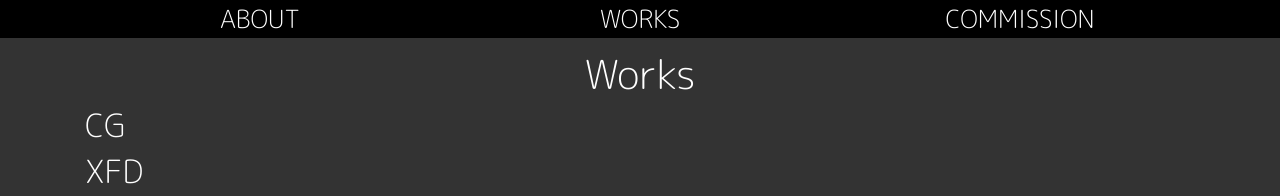
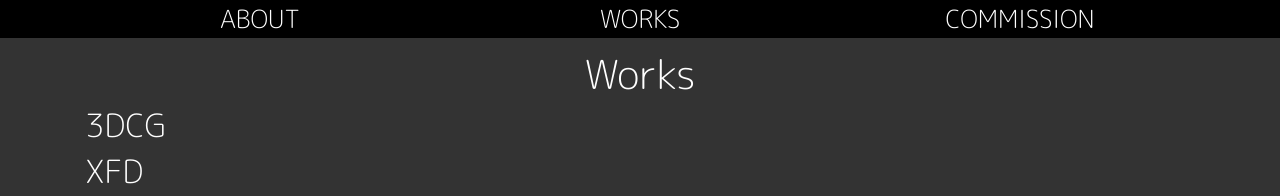
Before and after one commit to Rlettuce05/kaede-web, a Nuxt app: page /Works in a window 1280 px wide. Shown: the top 196 px of the page. Built offline with nearby package versions, Linux system fonts and the light colour scheme.

Commit message:
🔧Works.vue: tag name CG => 3DCG

```diff
--- a/pages/Works.vue
+++ b/pages/Works.vue
@@ -7,7 +7,7 @@
         <h1 class="PageTitle">Works</h1>
         <b-container>
           <div id="app">
-            <h2 class="tag">CG</h2>
+            <h2 class="tag">3DCG</h2>
             <b-row>
               <b-col v-for="(work, index) in cg" :key="work.id" col lg="6" md="6" sm="12" cols="12" class="my-3">
                 <a v-bind:href="work.link" target="_blank">
```
